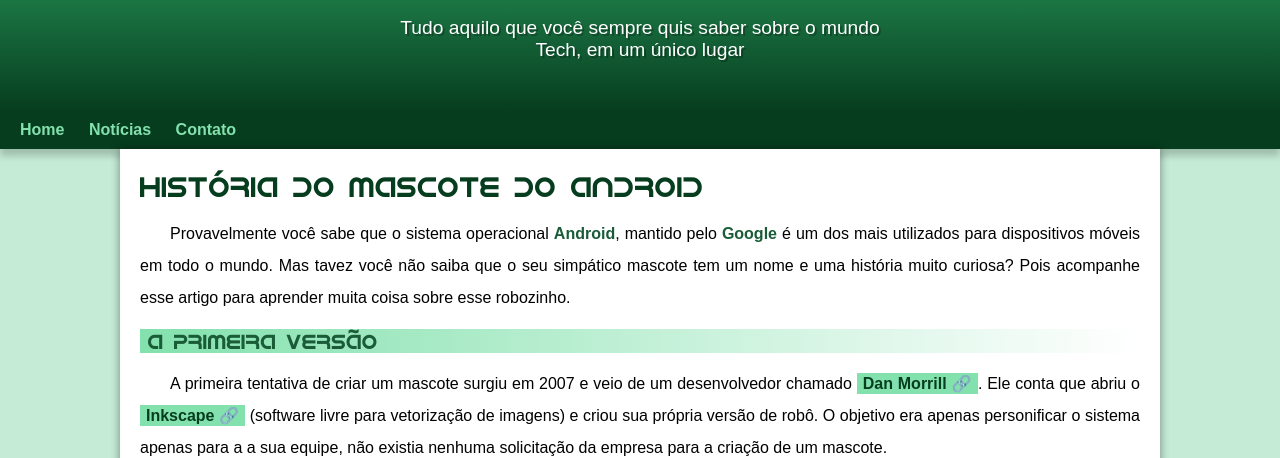
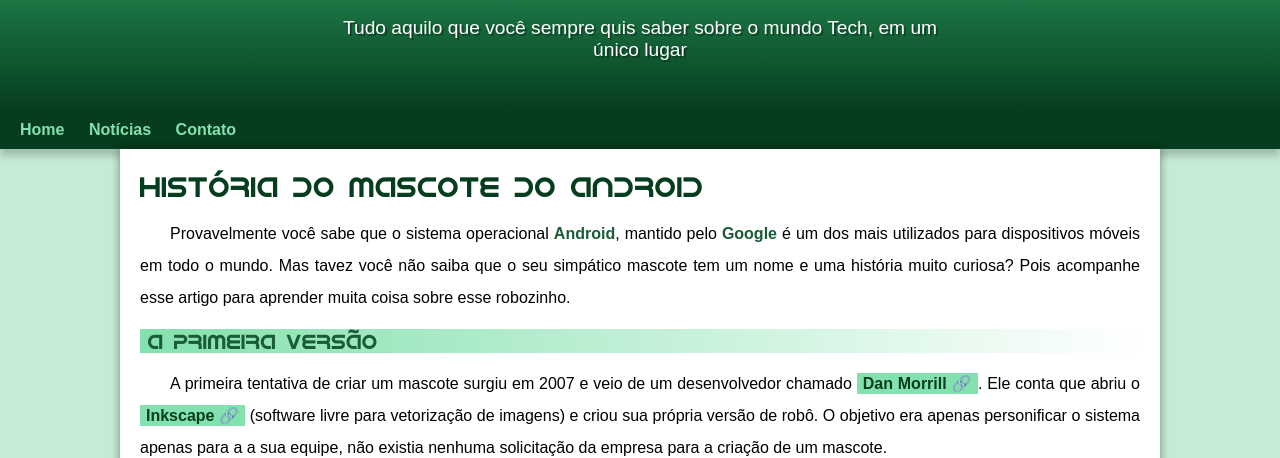
Before and after one commit to amanda-gon-dev/projeto-android, a plain HTML site: page index.html in a window 1280 px wide. Shown: the part 100-558 px from the top of the page. Drawn offline with Linux system fonts and the light colour scheme.

Commit message:
erro de padding

```diff
--- a/estilo/style.css
+++ b/estilo/style.css
@@ -58,15 +58,15 @@
 
 }
 header > p{
-    color: white;
     font-family: var(--fonte-padrao);
     font-size: 1.2em;
-    width: 500px;
+    color: white;
+    max-width: 600px;
     padding-right: 10px;
     padding-left: 10px;
     margin: auto;
     padding-bottom: 50px;
-    text-shadow: 2px 2px 0 rgba(0, 0, 0, 0.267);
+    text-shadow: 2px 2px 0px rgba(0, 0, 0, 0.315);
 
 }
 nav{
```
